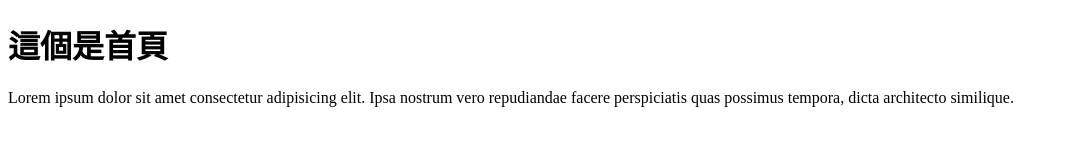
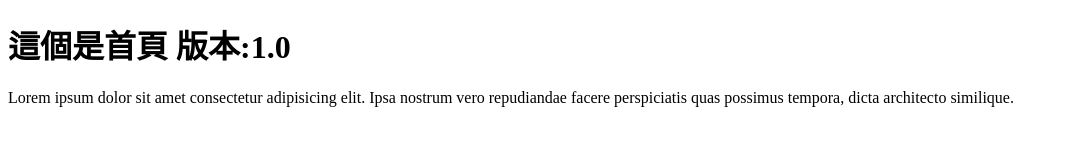
Before and after one commit to FishHsuGreen/week04_class, a website built with Vite: page pages/index.html in a window 1280 px wide. Shown: the whole page, without its empty margins (0-1068 px from the left). Built offline with nearby package versions, Linux system fonts and the light colour scheme.

Commit message:
更新程式

```diff
--- a/pages/index.html
+++ b/pages/index.html
@@ -10,7 +10,7 @@
 
     <%- include('./layout/navbar') %>
 
-    <h1>這個是首頁</h1>
+    <h1>這個是首頁 版本:1.0 </h1>
     <p>Lorem ipsum dolor sit amet consectetur adipisicing elit. Ipsa nostrum vero repudiandae facere perspiciatis quas possimus tempora, dicta architecto similique.</p>
 
     <%- include('./layout/footer.ejs') %>
```
